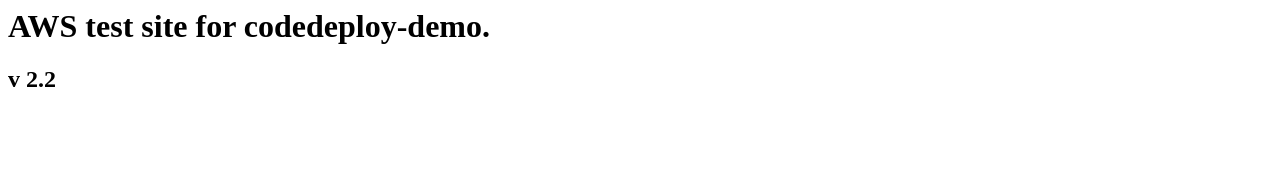
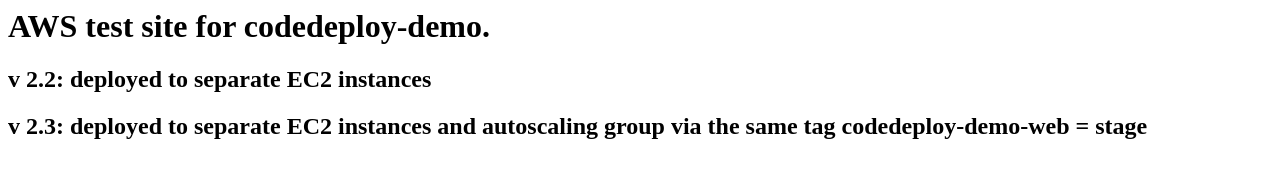
Before and after one commit to nazar-budchanyi/codedeploy-demo, a plain HTML site: page index.html in a window 1280 px wide. Drawn offline with Linux system fonts and the light colour scheme.

Commit message:
site edited 2.3

```diff
--- a/index.html
+++ b/index.html
@@ -1,6 +1,7 @@
 <html>
     <body>
         <h1>AWS test site for codedeploy-demo.</h1>
-        <h2>v 2.2</h2>
+        <h2>v 2.2: deployed to separate EC2 instances</h2>
+        <h2>v 2.3: deployed to separate EC2 instances and autoscaling group via the same tag codedeploy-demo-web = stage</h2>
     </body>
 </html>
```
